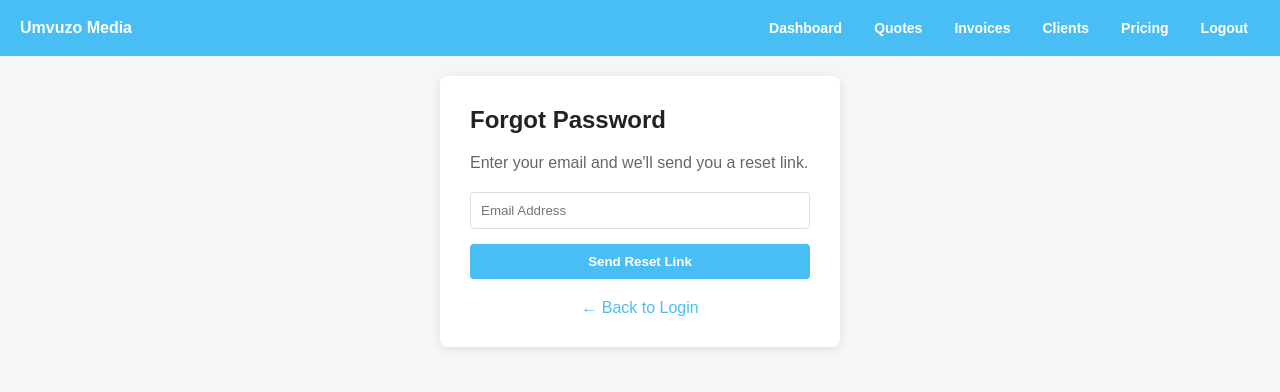
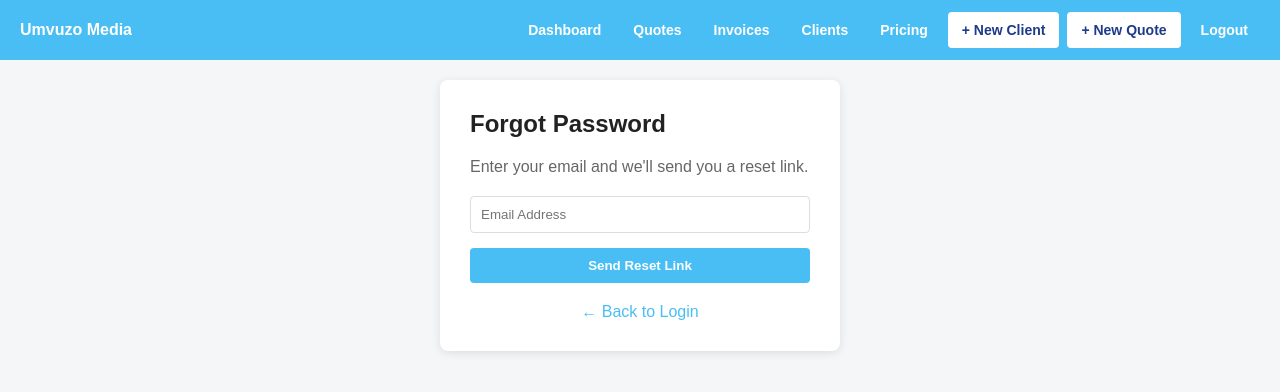
Before and after one commit to vusimasombuka/umvuzo-invoicing, a FastAPI app: page /forgot-password in a window 1280 px wide. Shown: the top 392 px of the page. Run offline with FastAPI, Linux system fonts and the light colour scheme.

```diff
--- a/app/templates/base.html
+++ b/app/templates/base.html
@@ -170,6 +170,8 @@
         <a href="/invoices-page">Invoices</a>
         <a href="/clients-page">Clients</a>
         <a href="/services">Pricing</a>
+        <a href="/clients/create" class="create-btn">+ New Client</a>
+        <a href="/quotes/create" class="create-btn">+ New Quote</a>
         {% if current_user and current_user.role.value == 'admin' %}
         <a href="/users">Users</a>
         {% endif %}
```
Lines whose indentation alone changed are shown as unchanged.
